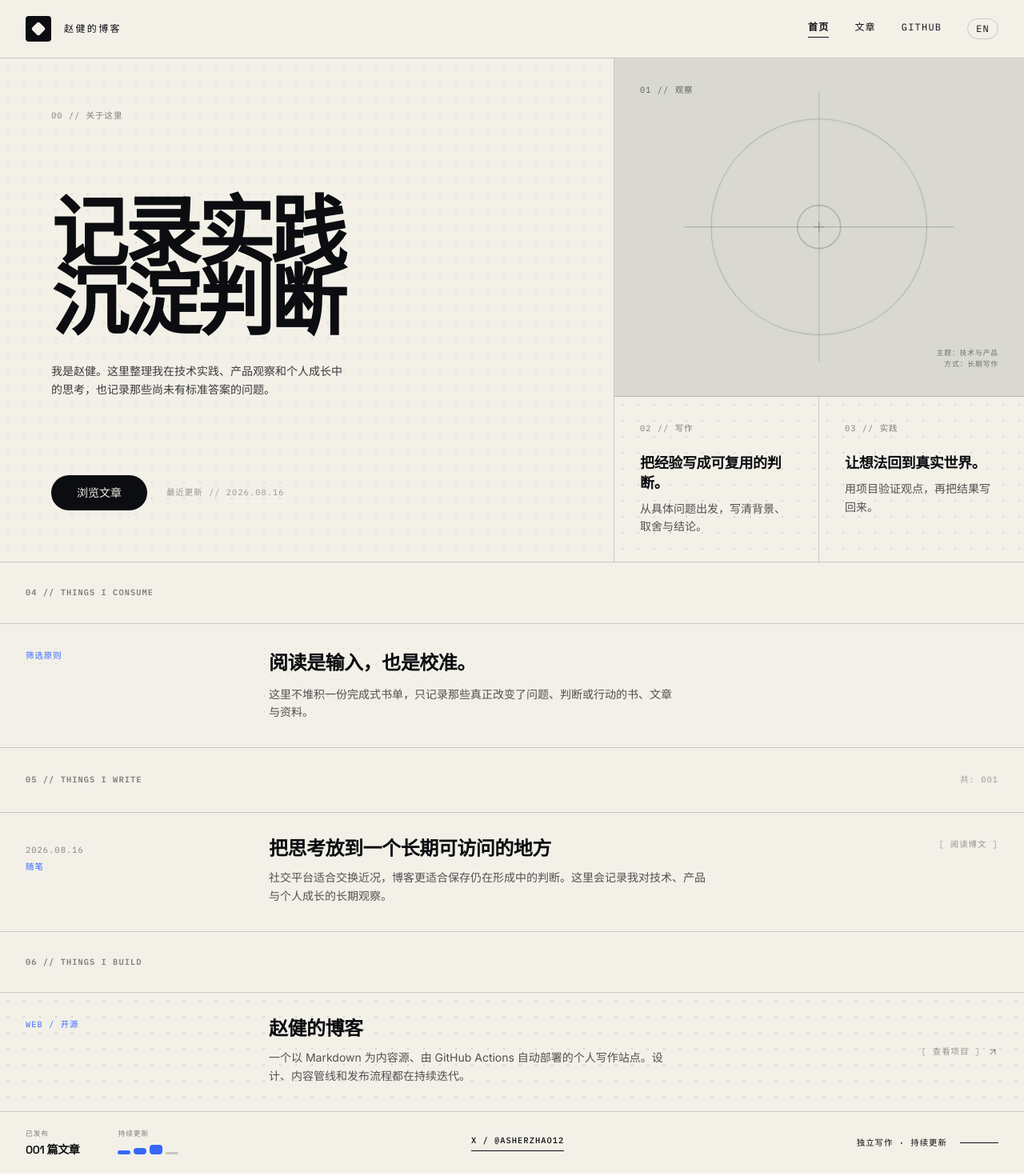
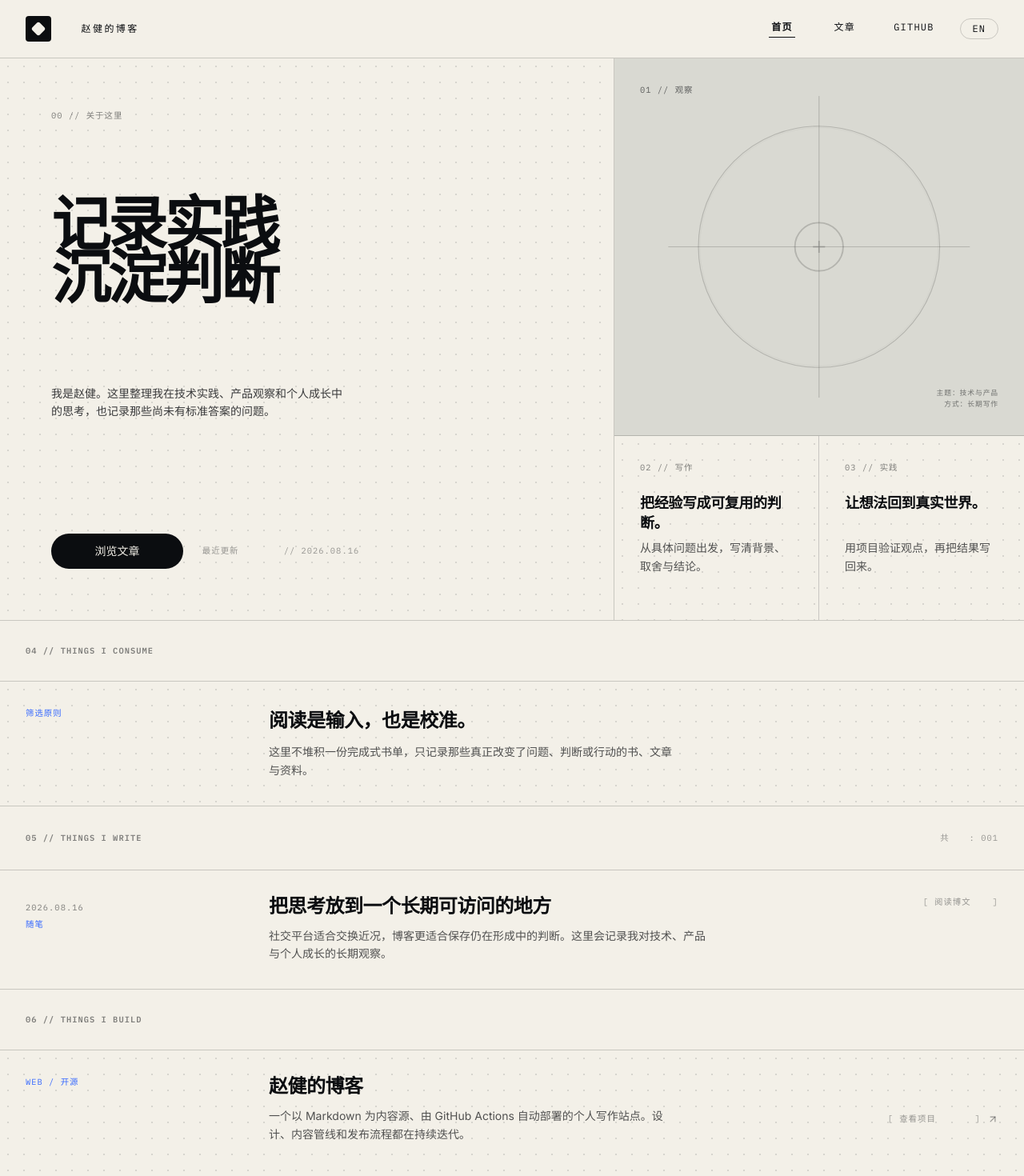
Before and after one commit to asherz-0/personal_blog, a React (Vite) app: page / in a window 1280 px wide. Shown: the top 1470 px of the page at 80% size. Built offline with nearby package versions, Linux system fonts and the light colour scheme.

Commit message:
Add Giscus comments to posts

```diff
--- a/package.json
+++ b/package.json
@@ -13,6 +13,7 @@
     "check": "npm run lint && npm test && npm run build"
   },
   "dependencies": {
+    "@giscus/react": "^3.1.0",
     "lucide-react": "^0.546.0",
     "motion": "^12.23.24",
     "react": "^19.0.1",
--- a/src/components/BentoLayout.tsx
+++ b/src/components/BentoLayout.tsx
@@ -8,9 +8,10 @@ import {
   persistLanguage,
   UI_COPY,
   type Language,
-  type UiCopy,
 } from '../lib/i18n';
 import {getPostBySlug, posts, type Post} from '../lib/posts';
+import {PostComments} from './PostComments';
+import {StableCopy, StableLocalizedText} from './StableCopy';
 
 function slugFromHash(): string | null {
   const match = window.location.hash.match(/^#\/posts\/([^/?#]+)$/);
@@ -38,7 +39,15 @@ function resolveMarkdownAsset(source: string | undefined): string | undefined {
   return `${import.meta.env.BASE_URL}${source.slice(1)}`;
 }
 
-function ReadingView({post, onClose, copy}: {post: Post; onClose: () => void; copy: UiCopy}) {
+function ReadingView({
+  post,
+  onClose,
+  language,
+}: {
+  post: Post;
+  onClose: () => void;
+  language: Language;
+}) {
   return (
     <motion.div
       key={post.slug}
@@ -55,10 +64,12 @@ function ReadingView({post, onClose, copy}: {post: Post; onClose: () => void; co
           className="group flex items-center gap-2 font-data text-label text-ink transition-colors hover:text-orbit-blue focus-visible:outline-2 focus-visible:outline-offset-4 focus-visible:outline-orbit-blue"
         >
           <ArrowLeft size={14} className="transition-transform group-hover:-translate-x-1" />
-          <span>{copy.returnToArchive}</span>
+          <StableCopy language={language} copyKey="returnToArchive" />
         </button>
         <div className="hidden font-data text-label text-ink/40 sm:block">
-          {copy.readingMode} // {post.readingMinutes.toString().padStart(2, '0')} {copy.minuteUnit}
+          <StableCopy language={language} copyKey="readingMode" inline /> //{' '}
+          {post.readingMinutes.toString().padStart(2, '0')}{' '}
+          <StableCopy language={language} copyKey="minuteUnit" inline />
         </div>
       </div>
 
@@ -102,15 +113,17 @@ function ReadingView({post, onClose, copy}: {post: Post; onClose: () => void; co
           </div>
 
           <div className="mt-24 flex items-center justify-between border-t border-line-dark pt-8 font-data text-label text-ink/40">
-            <div>{copy.endOfPost}</div>
+            <StableCopy language={language} copyKey="endOfPost" />
             <button
               type="button"
               onClick={onClose}
               className="transition-colors hover:text-orbit-blue focus-visible:outline-2 focus-visible:outline-offset-4 focus-visible:outline-orbit-blue"
             >
-              [ {copy.close} ]
+              [ <StableCopy language={language} copyKey="close" inline /> ]
             </button>
           </div>
+
+          <PostComments language={language} slug={post.slug} />
         </article>
       </div>
     </motion.div>
@@ -179,7 +192,7 @@ export function BentoLayout() {
               <Diamond size={18} fill="currentColor" />
             </span>
             <span className="hidden font-data text-xs font-medium tracking-[0.2em] sm:block">
-              {copy.brandTitle}
+              <StableCopy language={language} copyKey="brandTitle" />
             </span>
           </button>
           <nav className="flex items-center gap-3 whitespace-nowrap font-data text-[0.65rem] tracking-[0.1em] sm:gap-8 sm:text-xs" aria-label={copy.primaryNavigation}>
@@ -188,14 +201,14 @@ export function BentoLayout() {
               onClick={closePost}
               className={`${!selectedPost ? 'border-b border-ink font-semibold' : 'hover:opacity-60'} pb-1 uppercase transition-opacity focus-visible:outline-2 focus-visible:outline-offset-4 focus-visible:outline-orbit-blue`}
             >
-              {copy.journal}
+              <StableCopy language={language} copyKey="journal" />
             </button>
             <button
               type="button"
               onClick={showArchive}
               className="pb-1 uppercase transition-opacity hover:opacity-60 focus-visible:outline-2 focus-visible:outline-offset-4 focus-visible:outline-orbit-blue"
             >
-              {copy.archive}
+              <StableCopy language={language} copyKey="archive" />
             </button>
             <a
               href="https://github.com/asherzj"
@@ -203,7 +216,7 @@ export function BentoLayout() {
               rel="noreferrer"
               className="pb-1 uppercase transition-opacity hover:opacity-60 focus-visible:outline-2 focus-visible:outline-offset-4 focus-visible:outline-orbit-blue"
             >
-              {copy.connect}
+              <StableCopy language={language} copyKey="connect" />
             </a>
             <button
               type="button"
@@ -212,7 +225,7 @@ export function BentoLayout() {
               aria-label={copy.switchLanguage}
               title={copy.switchLanguage}
             >
-              {copy.languageButton}
+              <StableCopy language={language} copyKey="languageButton" />
             </button>
           </nav>
         </header>
@@ -220,7 +233,11 @@ export function BentoLayout() {
         <main className="relative flex flex-grow flex-col overflow-hidden bg-paper">
           <AnimatePresence mode="wait">
             {selectedPost ? (
-              <ReadingView post={selectedPost} onClose={closePost} copy={copy} />
+              <ReadingView
+                post={selectedPost}
+                onClose={closePost}
+                language={language}
+              />
             ) : (
               <motion.div
                 key="home"
@@ -232,15 +249,20 @@ export function BentoLayout() {
               >
                 <div className="flex w-full shrink-0 flex-col border-b border-line-dark lg:flex-row">
                   <div className="relative flex w-full flex-col border-b border-line-dark bg-dot-grid p-8 lg:w-[60%] lg:border-b-0 lg:border-r lg:p-12 xl:p-16">
-                    <div className="mb-auto text-label text-ink/50">{copy.conceptLabel}</div>
+                    <div className="mb-auto text-label text-ink/50">
+                      <StableCopy language={language} copyKey="conceptLabel" />
+                    </div>
 
                     <div className="mb-16 mt-12 lg:mt-24">
-                      <h1 className="break-keep font-display text-[3.5rem] font-bold leading-[0.9] tracking-tighter text-ink sm:text-[4.5rem] xl:text-[6rem]">
-                        {copy.heroLineOne}<br />
-                        {copy.heroLineTwo}
+                      <h1 className="break-keep font-display text-[clamp(1.75rem,8.8vw,3.5rem)] font-bold leading-[0.9] tracking-tighter text-ink sm:text-[3.75rem] lg:text-[clamp(3.75rem,5.8vw,6rem)]">
+                        <StableLocalizedText
+                          language={language}
+                          zh={<>{UI_COPY.zh.heroLineOne}<br />{UI_COPY.zh.heroLineTwo}</>}
+                          en={<>{UI_COPY.en.heroLineOne}<br />{UI_COPY.en.heroLineTwo}</>}
+                        />
                       </h1>
                       <p className="mt-8 max-w-[42ch] text-body text-ink/80">
-                        {copy.heroDescription}
+                        <StableCopy language={language} copyKey="heroDescription" />
                       </p>
                     </div>
 
@@ -250,17 +272,20 @@ export function BentoLayout() {
                         onClick={showArchive}
                         className="rounded-full bg-ink px-8 py-3 font-display text-sm font-medium text-paper transition-colors duration-300 hover:bg-orbit-blue focus-visible:outline-2 focus-visible:outline-offset-4 focus-visible:outline-orbit-blue"
                       >
-                        {copy.readArchive}
+                        <StableCopy language={language} copyKey="readArchive" />
                       </button>
                       <div className="hidden font-data text-label text-ink/40 sm:block">
-                        {copy.systemStatus}{latestDate ? ` // ${displayDate(latestDate)}` : ''}
+                        <StableCopy language={language} copyKey="systemStatus" inline />
+                        {latestDate ? ` // ${displayDate(latestDate)}` : ''}
                       </div>
                     </div>
                   </div>
 
                   <div className="flex w-full flex-col lg:w-[40%]">
                     <div className="relative flex min-h-[300px] flex-grow flex-col border-b border-line-dark bg-mist p-8">
-                      <div className="z-10 text-label text-ink/60">{copy.observeLabel}</div>
+                      <div className="z-10 text-label text-ink/60">
+                        <StableCopy language={language} copyKey="observeLabel" />
+                      </div>
                       <div className="pointer-events-none absolute inset-0 flex items-center justify-center overflow-hidden">
                         <svg viewBox="0 0 100 100" className="h-[80%] w-[80%] fill-none stroke-line-dark stroke-[0.3]" aria-hidden="true">
                           <line x1="50" y1="0" x2="50" y2="100" />
@@ -272,21 +297,33 @@ export function BentoLayout() {
                         </svg>
                       </div>
                       <div className="z-10 mt-auto text-right font-data text-[0.55rem] leading-relaxed tracking-widest text-ink/50">
-                        {copy.focusTopics}<br />
-                        {copy.writingMode}
+                        <StableCopy language={language} copyKey="focusTopics" />
+                        <StableCopy language={language} copyKey="writingMode" />
                       </div>
                     </div>
 
                     <div className="flex min-h-[200px] flex-col sm:flex-row">
                       <div className="relative flex w-full flex-col border-b border-line-dark bg-dot-grid p-6 sm:w-1/2 sm:border-b-0 sm:border-r xl:p-8">
-                        <div className="mb-6 text-label text-ink/50">{copy.connectLabel}</div>
-                        <h2 className="mb-2 font-display text-lg font-semibold leading-snug">{copy.connectTitle}</h2>
-                        <p className="text-sm leading-relaxed text-ink/70">{copy.connectDescription}</p>
+                        <div className="mb-6 text-label text-ink/50">
+                          <StableCopy language={language} copyKey="connectLabel" />
+                        </div>
+                        <h2 className="mb-2 font-display text-lg font-semibold leading-snug">
+                          <StableCopy language={language} copyKey="connectTitle" />
+                        </h2>
+                        <p className="text-sm leading-relaxed text-ink/70">
+                          <StableCopy language={language} copyKey="connectDescription" />
+                        </p>
                       </div>
                       <div className="relative flex w-full flex-col bg-dot-grid p-6 sm:w-1/2 xl:p-8">
-                        <div className="mb-6 text-label text-ink/50">{copy.buildLabel}</div>
-                        <h2 className="mb-2 font-display text-lg font-semibold leading-snug">{copy.buildTitle}</h2>
-                        <p className="text-sm leading-relaxed text-ink/70">{copy.buildDescription}</p>
+                        <div className="mb-6 text-label text-ink/50">
+                          <StableCopy language={language} copyKey="buildLabel" />
+                        </div>
+                        <h2 className="mb-2 font-display text-lg font-semibold leading-snug">
+                          <StableCopy language={language} copyKey="buildTitle" />
+                        </h2>
+                        <p className="text-sm leading-relaxed text-ink/70">
+                          <StableCopy language={language} copyKey="buildDescription" />
+                        </p>
                       </div>
                     </div>
                   </div>
@@ -294,24 +331,33 @@ export function BentoLayout() {
 
                 <section className="flex flex-col border-b border-line-dark bg-paper" aria-labelledby="reading-title">
                   <div className="border-b border-line-dark bg-paper p-8">
-                    <h2 id="reading-title" className="text-label text-ink/50">{copy.thingsConsumeLabel}</h2>
+                    <h2 id="reading-title" className="text-label text-ink/50">
+                      <StableCopy language={language} copyKey="thingsConsumeLabel" />
+                    </h2>
                   </div>
                   <div className="flex flex-col bg-dot-grid p-8 md:flex-row md:items-start">
                     <div className="mb-6 w-full shrink-0 font-data text-label text-orbit-blue md:mb-0 md:w-1/4">
-                      {copy.readingPrinciple}
+                      <StableCopy language={language} copyKey="readingPrinciple" />
                     </div>
                     <div className="w-full md:w-2/4 md:pr-8">
-                      <h3 className="mb-3 font-display text-[1.5rem] font-semibold leading-snug">{copy.readingTitle}</h3>
-                      <p className="max-w-[58ch] text-body leading-relaxed text-ink/70">{copy.readingDescription}</p>
+                      <h3 className="mb-3 font-display text-[1.5rem] font-semibold leading-snug">
+                        <StableCopy language={language} copyKey="readingTitle" />
+                      </h3>
+                      <p className="max-w-[58ch] text-body leading-relaxed text-ink/70">
+                        <StableCopy language={language} copyKey="readingDescription" />
+                      </p>
                     </div>
                   </div>
                 </section>
 
                 <section id="archive" className="flex scroll-mt-4 flex-col bg-paper" aria-labelledby="archive-title">
                   <div className="sticky top-0 z-10 flex items-center justify-between border-b border-line-dark bg-paper/95 p-8 backdrop-blur">
-                    <h2 id="archive-title" className="text-label text-ink/50">{copy.thingsWriteLabel}</h2>
+                    <h2 id="archive-title" className="text-label text-ink/50">
+                      <StableCopy language={language} copyKey="thingsWriteLabel" />
+                    </h2>
                     <div className="hidden font-data text-label text-ink/40 sm:block">
-                      {copy.total}: {posts.length.toString().padStart(3, '0')}
+                      <StableCopy language={language} copyKey="total" inline />:{' '}
+                      {posts.length.toString().padStart(3, '0')}
                     </div>
                   </div>
 
@@ -338,21 +384,28 @@ export function BentoLayout() {
                               <p className="line-clamp-2 text-body leading-relaxed text-ink/70">{post.excerpt}</p>
                             </div>
                             <div className="mt-6 flex w-full items-end justify-between font-data text-label text-ink/40 transition-colors duration-300 group-hover:text-orbit-blue md:mt-0 md:w-1/4 md:justify-end">
-                              <span className="md:hidden">{post.readingMinutes} {copy.minuteRead}</span>
-                              <span>[ {copy.readPost} ]</span>
+                              <span className="md:hidden">
+                                {post.readingMinutes}{' '}
+                                <StableCopy language={language} copyKey="minuteRead" inline />
+                              </span>
+                              <span>[ <StableCopy language={language} copyKey="readPost" inline /> ]</span>
                             </div>
                           </button>
                         </article>
                       ))
                     ) : (
-                      <p className="p-8 text-ink/60">{copy.noPosts}</p>
+                      <p className="p-8 text-ink/60">
+                        <StableCopy language={language} copyKey="noPosts" />
+                      </p>
                     )}
                   </div>
                 </section>
 
                 <section className="flex flex-col border-t border-line-dark bg-paper" aria-labelledby="builds-title">
                   <div className="border-b border-line-dark bg-paper p-8">
-                    <h2 id="builds-title" className="text-label text-ink/50">{copy.thingsBuildLabel}</h2>
+                    <h2 id="builds-title" className="text-label text-ink/50">
+                      <StableCopy language={language} copyKey="thingsBuildLabel" />
+                    </h2>
                   </div>
                   <a
                     href="https://github.com/asherzj/asherzj.github.io"
@@ -361,16 +414,18 @@ export function BentoLayout() {
                     className="group flex flex-col bg-dot-grid p-8 transition-colors duration-300 hover:bg-mist/30 focus-visible:bg-mist/30 focus-visible:outline-2 focus-visible:-outline-offset-2 focus-visible:outline-orbit-blue md:flex-row"
                   >
                     <div className="mb-6 w-full shrink-0 font-data text-label text-orbit-blue md:mb-0 md:w-1/4">
-                      {copy.projectCategory}
+                      <StableCopy language={language} copyKey="projectCategory" />
                     </div>
                     <div className="w-full md:w-2/4 md:pr-8">
                       <h3 className="mb-3 font-display text-[1.5rem] transition-colors duration-300 group-hover:text-orbit-blue">
-                        {copy.projectTitle}
+                        <StableCopy language={language} copyKey="projectTitle" />
                       </h3>
-                      <p className="max-w-[58ch] text-body leading-relaxed text-ink/70">{copy.projectDescription}</p>
+                      <p className="max-w-[58ch] text-body leading-relaxed text-ink/70">
+                        <StableCopy language={language} copyKey="projectDescription" />
+                      </p>
                     </div>
                     <div className="mt-6 flex w-full items-center font-data text-label text-ink/40 transition-colors duration-300 group-hover:text-orbit-blue md:mt-0 md:w-1/4 md:justify-end">
-                      <span>[ {copy.viewProject} ]</span>
+                      <span>[ <StableCopy language={language} copyKey="viewProject" inline /> ]</span>
                       <ArrowUpRight className="ml-2" size={14} aria-hidden="true" />
                     </div>
                   </a>
@@ -383,13 +438,18 @@ export function BentoLayout() {
         <footer id="about" className="relative z-20 flex shrink-0 flex-col items-start justify-between gap-6 border-t border-line-dark bg-paper px-8 py-5 sm:flex-row sm:items-center">
           <div className="flex gap-12">
             <div>
-              <div className="mb-1 font-data text-[0.55rem] tracking-widest text-ink/50">{copy.archiveState}</div>
+              <div className="mb-1 font-data text-[0.55rem] tracking-widest text-ink/50">
+                <StableCopy language={language} copyKey="archiveState" />
+              </div>
               <div className="font-display text-sm font-semibold tracking-tight">
-                {posts.length.toString().padStart(3, '0')} {copy.postsIndexed}
+                {posts.length.toString().padStart(3, '0')}{' '}
+                <StableCopy language={language} copyKey="postsIndexed" inline />
               </div>
             </div>
             <div className="hidden sm:block">
-              <div className="mb-2 font-data text-[0.55rem] tracking-widest text-ink/50">{copy.signalStrength}</div>
+              <div className="mb-2 font-data text-[0.55rem] tracking-widest text-ink/50">
+                <StableCopy language={language} copyKey="signalStrength" />
+              </div>
               <div className="flex h-3 items-end gap-1" aria-hidden="true">
                 <div className="h-[40%] w-4 rounded-sm bg-orbit-blue" />
                 <div className="h-[70%] w-4 rounded-sm bg-orbit-blue" />
@@ -410,7 +470,9 @@ export function BentoLayout() {
           </a>
 
           <div className="flex items-center gap-4">
-            <div className="hidden font-data text-[0.65rem] font-medium tracking-widest sm:block">{copy.builtFromMarkdown}</div>
+            <div className="hidden font-data text-[0.65rem] font-medium tracking-widest sm:block">
+              <StableCopy language={language} copyKey="builtFromMarkdown" />
+            </div>
             <div className="h-px w-8 bg-ink sm:w-12" />
           </div>
         </footer>
--- /dev/null
+++ b/src/components/PostComments.tsx
@@ -0,0 +1,51 @@
+import Giscus from '@giscus/react';
+import type {Language} from '../lib/i18n';
+import {StableCopy} from './StableCopy';
+
+const GISCUS_REPOSITORY = 'asherzj/asherzj.github.io';
+const GISCUS_REPOSITORY_ID = 'R_kgDOT5YwVw';
+const GISCUS_CATEGORY = 'Comments';
+const GISCUS_CATEGORY_ID = 'DIC_kwDOT5YwV84DDdIG';
+
+interface PostCommentsProps {
+  language: Language;
+  slug: string;
+}
+
+export function PostComments({language, slug}: PostCommentsProps) {
+  const titleId = `comments-title-${slug}`;
+
+  return (
+    <section className="mt-16 border-t border-line-dark pt-8 md:mt-24" aria-labelledby={titleId}>
+      <header className="mb-10">
+        <div className="font-data text-label text-orbit-blue">
+          <StableCopy language={language} copyKey="commentsLabel" />
+        </div>
+        <h2 id={titleId} className="mt-4 font-display text-2xl font-semibold tracking-tight">
+          <StableCopy language={language} copyKey="commentsTitle" />
+        </h2>
+        <p className="mt-3 max-w-[58ch] text-sm leading-relaxed text-ink/60">
+          <StableCopy language={language} copyKey="commentsDescription" />
+        </p>
+      </header>
+
+      <Giscus
+        key={`${slug}-${language}`}
+        id={`comments-${slug}`}
+        repo={GISCUS_REPOSITORY}
+        repoId={GISCUS_REPOSITORY_ID}
+        category={GISCUS_CATEGORY}
+        categoryId={GISCUS_CATEGORY_ID}
+        mapping="specific"
+        term={`post:${slug}`}
+        strict="1"
+        reactionsEnabled="1"
+        emitMetadata="0"
+        inputPosition="top"
+        theme="noborder_light"
+        lang={language === 'zh' ? 'zh-CN' : 'en'}
+        loading="lazy"
+      />
+    </section>
+  );
+}
--- /dev/null
+++ b/src/components/StableCopy.tsx
@@ -0,0 +1,52 @@
+import type {ReactNode} from 'react';
+import {UI_COPY, type Language, type UiCopy} from '../lib/i18n';
+
+interface StableLocalizedTextProps {
+  en: ReactNode;
+  inline?: boolean;
+  language: Language;
+  zh: ReactNode;
+}
+
+export function StableLocalizedText({
+  en,
+  inline = false,
+  language,
+  zh,
+}: StableLocalizedTextProps) {
+  return (
+    <span className={inline ? 'inline-grid' : 'grid'}>
+      <span
+        className={`col-start-1 row-start-1 ${language === 'zh' ? '' : 'invisible'}`}
+        aria-hidden={language !== 'zh'}
+        lang={UI_COPY.zh.htmlLang}
+      >
+        {zh}
+      </span>
+      <span
+        className={`col-start-1 row-start-1 ${language === 'en' ? '' : 'invisible'}`}
+        aria-hidden={language !== 'en'}
+        lang={UI_COPY.en.htmlLang}
+      >
+        {en}
+      </span>
+    </span>
+  );
+}
+
+interface StableCopyProps {
+  copyKey: keyof UiCopy;
+  inline?: boolean;
+  language: Language;
+}
+
+export function StableCopy({copyKey, inline = false, language}: StableCopyProps) {
+  return (
+    <StableLocalizedText
+      en={UI_COPY.en[copyKey]}
+      inline={inline}
+      language={language}
+      zh={UI_COPY.zh[copyKey]}
+    />
+  );
+}
--- a/src/lib/i18n.ts
+++ b/src/lib/i18n.ts
@@ -20,6 +20,9 @@ export const UI_COPY = {
     minuteUnit: '分钟',
     endOfPost: '文章结束',
     close: '关闭',
+    commentsLabel: '讨论 // GITHUB',
+    commentsTitle: '留言与讨论',
+    commentsDescription: '使用 GitHub 身份参与讨论。留言将公开保存在 GitHub Discussions 中。',
     conceptLabel: '00 // 关于这里',
     heroLineOne: '记录实践',
     heroLineTwo: '沉淀判断',
@@ -73,6 +76,9 @@ export const UI_COPY = {
     minuteUnit: 'min',
     endOfPost: 'End of post',
     close: 'Close',
+    commentsLabel: 'DISCUSSION // GITHUB',
+    commentsTitle: 'Comments and discussion',
+    commentsDescription: 'Join with your GitHub identity. Comments are stored publicly in GitHub Discussions.',
     conceptLabel: '00 // ABOUT',
     heroLineOne: 'Document the work',
     heroLineTwo: 'Refine the thinking',
```
Also changed, not shown: 2 other files (tests, documents, lock files or other folders).
